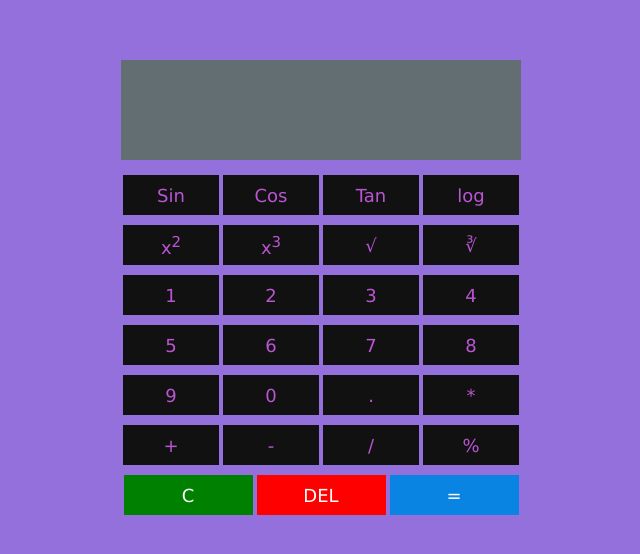
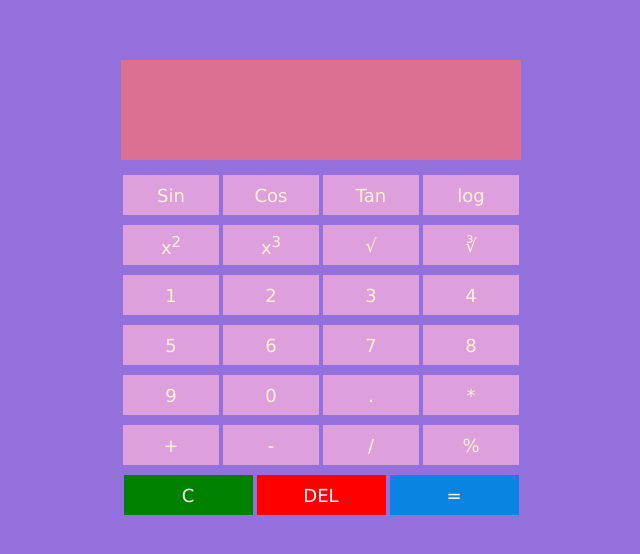
Before and after one commit to yashofficial55/Calculator, a plain HTML site: page index.html in a window 1280 px wide. Shown: the part 110-664 px from the top of the page, without its empty margins (319-959 px from the left). Drawn offline with Linux system fonts and the light colour scheme.

Commit message:
Update style.css

```diff
--- a/style.css
+++ b/style.css
@@ -22,9 +22,9 @@
       outline: none;
       border: 0;
       font-size: 32px;
-      color: #d63031;
+      color: firebrick;
       text-align: right;
-      background-color: #636e72;
+      background-color: palevioletred;
  }
  .btns{
       display: flex;
@@ -41,8 +41,8 @@
    margin: 5px 2px;
    outline: none;
    cursor: pointer;
-   background-color: #111;
-   color: #ba55d3;
+   background-color: plum;
+   color: papayawhip;
    border: 0;
    font-size: 18px;
  }
```
